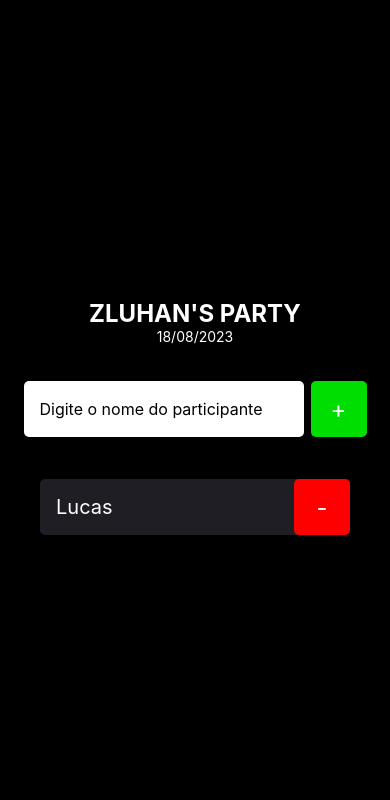
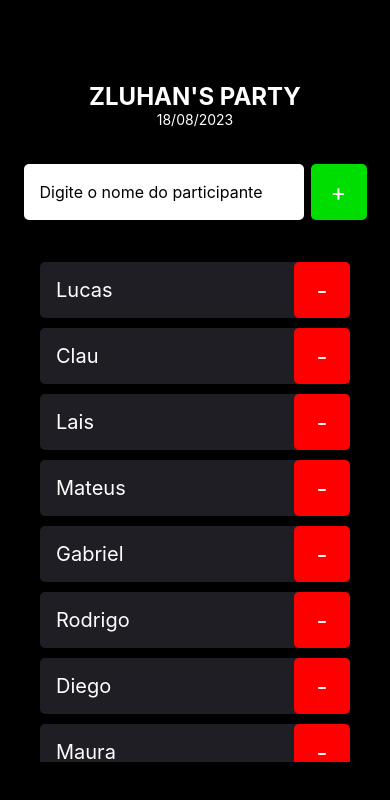
Before and after one commit to lucaszluhan/im-here, a React Native app: screen / in a window 390 px wide. Shown: the top 800 px of the page. Built offline with nearby package versions, Linux system fonts and the light colour scheme.

Commit message:
add use of ScrollView for long list

```diff
--- a/src/screens/Home/index.tsx
+++ b/src/screens/Home/index.tsx
@@ -1,14 +1,38 @@
-import { Text, TextInput, TouchableOpacity, View } from 'react-native'
+import { ScrollView, Text, TextInput, TouchableOpacity, View } from 'react-native'
 import { Participant } from '../../components/Participant'
 import { styles } from './styles'
 
 export default function Home() {
+  const participants = [
+    'Lucas',
+    'Clau',
+    'Lais',
+    'Mateus',
+    'Gabriel',
+    'Rodrigo',
+    'Diego',
+    'Maura',
+    'Poliana',
+    'Bruna',
+    'Bruno',
+  ]
+
   function handleParticipantAdd() {
     console.log('Voce clicou no botao de add')
   }
 
   function handleParticipantRemove(name: string) {
     console.log(`Voce clicou para remover ${name}`)
+  }
+
+  function renderParticipants() {
+    return participants.map(participant => (
+      <Participant
+        key={participant}
+        name={participant}
+        onRemove={() => handleParticipantRemove(participant)}
+      />
+    ))
   }
 
   return (
@@ -21,12 +45,13 @@ export default function Home() {
           placeholder='Digite o nome do participante'
           placeholderTextColor='#000'
         />
-
         <TouchableOpacity style={styles.button} onPress={handleParticipantAdd}>
           <Text style={styles.buttontext}>+</Text>
         </TouchableOpacity>
       </View>
-      <Participant name='Lucas' onRemove={() => handleParticipantRemove('Lucas')} />
+      <ScrollView showsVerticalScrollIndicator={false} style={styles.participants}>
+        {renderParticipants()}
+      </ScrollView>
     </View>
   )
 }
--- a/src/screens/Home/styles.ts
+++ b/src/screens/Home/styles.ts
@@ -46,4 +46,8 @@ export const styles = StyleSheet.create({
     fontSize: 24,
     padding: 10,
   },
+  participants: {
+    width: '100%',
+    maxHeight: 500,
+  },
 })
```
